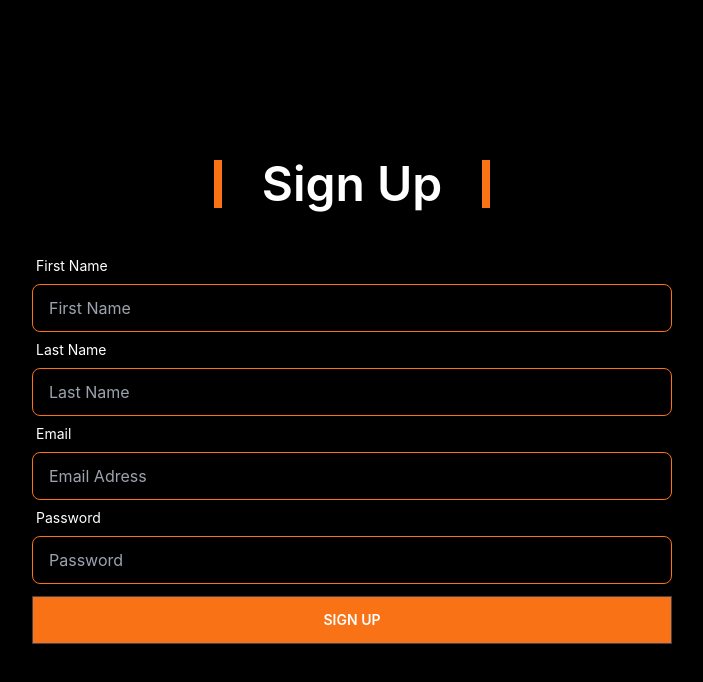
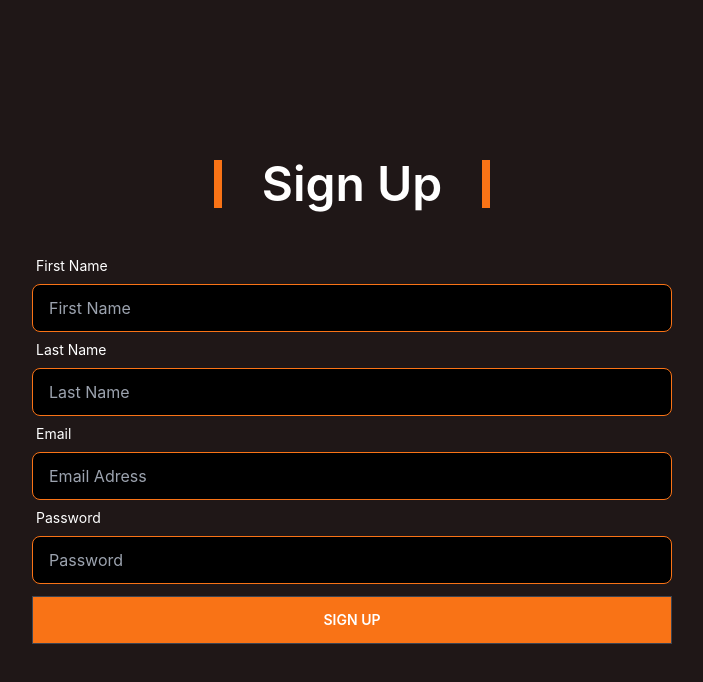
Before and after one commit to Xoaib007/simple-registration-form, a React (Create React App) app: page / in a window 1280 px wide. Shown: the top 682 px of the page, without its empty margins (288-991 px from the left). Built offline with nearby package versions, Linux system fonts and the light colour scheme.

Commit message:
form style added

```diff
--- a/src/App.js
+++ b/src/App.js
@@ -4,7 +4,7 @@ import Form from './Form';
 
 function App() {
   return (
-    <div className='bg-black min-h-screen'>
+    <div className='bg-[#1f1717] min-h-screen'>
       <Form/>
     </div>
   );
--- a/src/Form.js
+++ b/src/Form.js
@@ -9,28 +9,28 @@ const Form = () => {
                     <label className="label">
                         <span className="label-text text-white">First Name</span>
                     </label>
-                    <input type='text' name='first name' placeholder='First Name' className="input input-bordered bg-black border-orange-500" required />
+                    <input type='text' name='first name' placeholder='First Name' className="input input-bordered bg-black border-orange-500 text-[#f9f4f4]" required />
                 </div>
 
                 <div className="form-control">
                     <label className="label">
                         <span className="label-text text-white">Last Name</span>
                     </label>
-                    <input type='text' name='last name' placeholder='Last Name' className="input input-bordered bg-black border-orange-500" required />
+                    <input type='text' name='last name' placeholder='Last Name' className="input input-bordered bg-black border-orange-500 text-[#f9f4f4]" required />
                 </div>
 
                 <div className="form-control">
                     <label className="label">
                         <span className="label-text text-white">Email</span>
                     </label>
-                    <input type='email' name='email' placeholder='Email Adress' className="input input-bordered bg-black border-orange-500" required />
+                    <input type='email' name='email' placeholder='Email Adress' className="input input-bordered bg-black border-orange-500 text-[#f9f4f4]" required />
                 </div>
 
                 <div className="form-control">
                     <label className="label">
                         <span className="label-text text-white">Password</span>
                     </label>
-                    <input type='password' name='pasword' placeholder='Password' className="input input-bordered bg-black border-orange-500" required />
+                    <input type='password' name='pasword' placeholder='Password' className="input input-bordered bg-black border-orange-500 text-[#f9f4f4]" required />
                 </div>
 
                 <div className="form-control mt-3">
```
